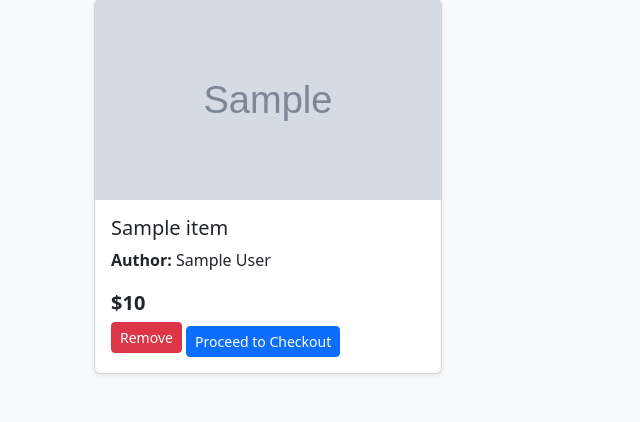
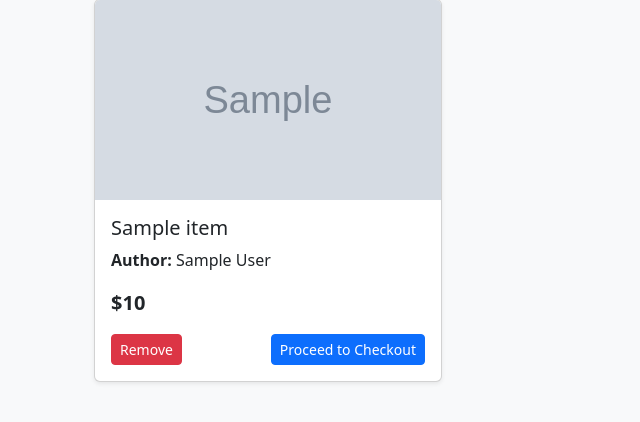
Before and after one commit to Navnedia/Textbook-X-Change, a Django app: template cart/templates/cart/cart.html in a window 1280 px wide. Shown: the part 230-652 px from the top of the page, without its empty margins (0-640 px from the left). Run offline with Django 5.2, Linux system fonts and the light colour scheme; the template is opened without the code that fills it: most values are stand-ins (such as "Sample title", 1, 10 or a date in 2020); grey boxes marked "Sample" are stand-in pictures.

Commit message:
align buttons remove and proceed to check out

```diff
--- a/cart/templates/cart/cart.html
+++ b/cart/templates/cart/cart.html
@@ -18,14 +18,17 @@
             <h5 class="card-title">{{ item.title }}</h5>
             <p class="card-text"><strong>Author:</strong> {{ item.author }}</p>
             <p class="card-text fw-bold mb-0 fs-5">${{ item.price }}</p>
-            <!-- Remove button -->
-            <form method="post" action="">
-              {% csrf_token %}
-              <input type="hidden" name="remove_listing_id" value="{{ item.id }}">
-              <button type="submit" class="btn btn-danger btn-sm">Remove</button>
-              <!-- Checkout button and logic created with the help of Chat -->
-              <a href="{% url 'cart:checkout' item.id %}" class="btn btn-primary btn-sm mt-2">Proceed to Checkout</a>
-            </form>
+
+            <!-- Buttons in the same row -->
+            <div class="d-flex justify-content-between mt-3">
+              <form method="post" action="">
+                {% csrf_token %}
+                <input type="hidden" name="remove_listing_id" value="{{ item.id }}">
+                <button type="submit" class="btn btn-danger btn-sm">Remove</button>
+              </form>
+
+              <a href="{% url 'cart:checkout' item.id %}" class="btn btn-primary btn-sm">Proceed to Checkout</a>
+            </div>
           </div>
         </div>
       </div>
```
